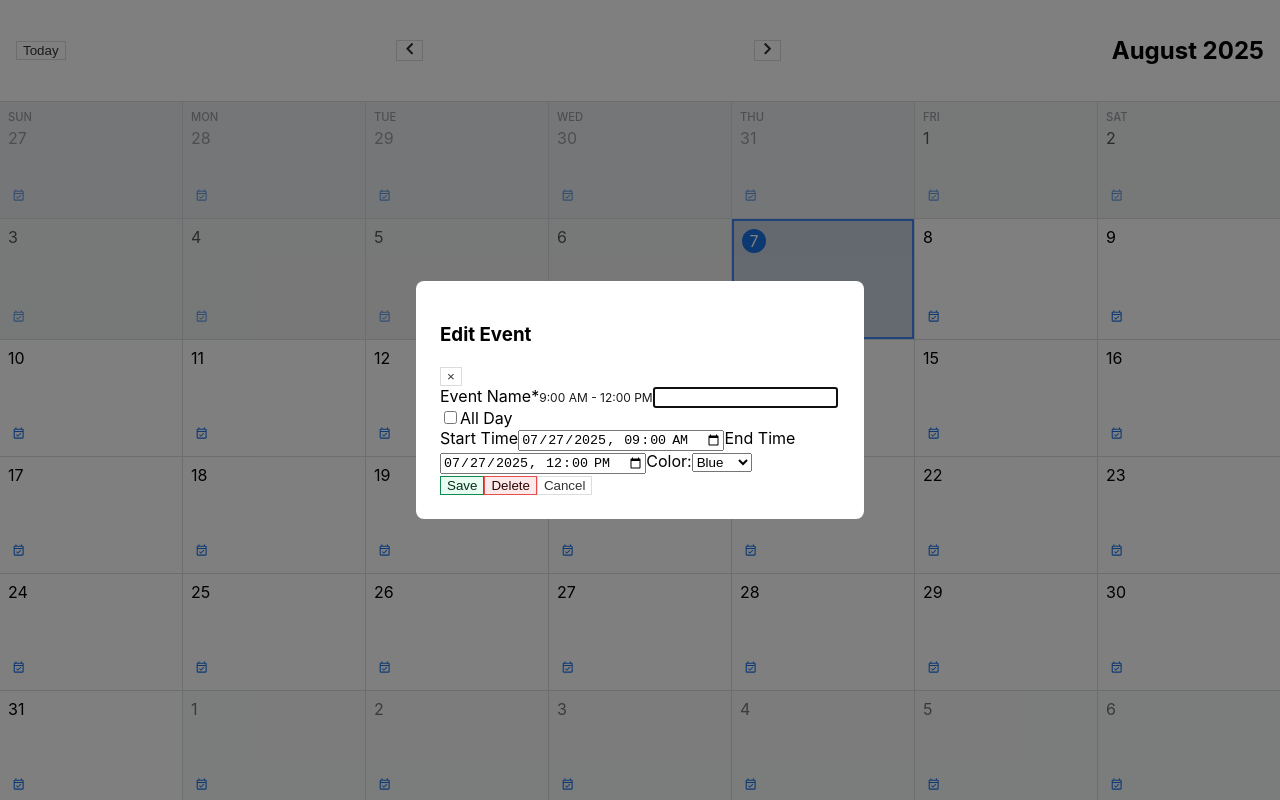
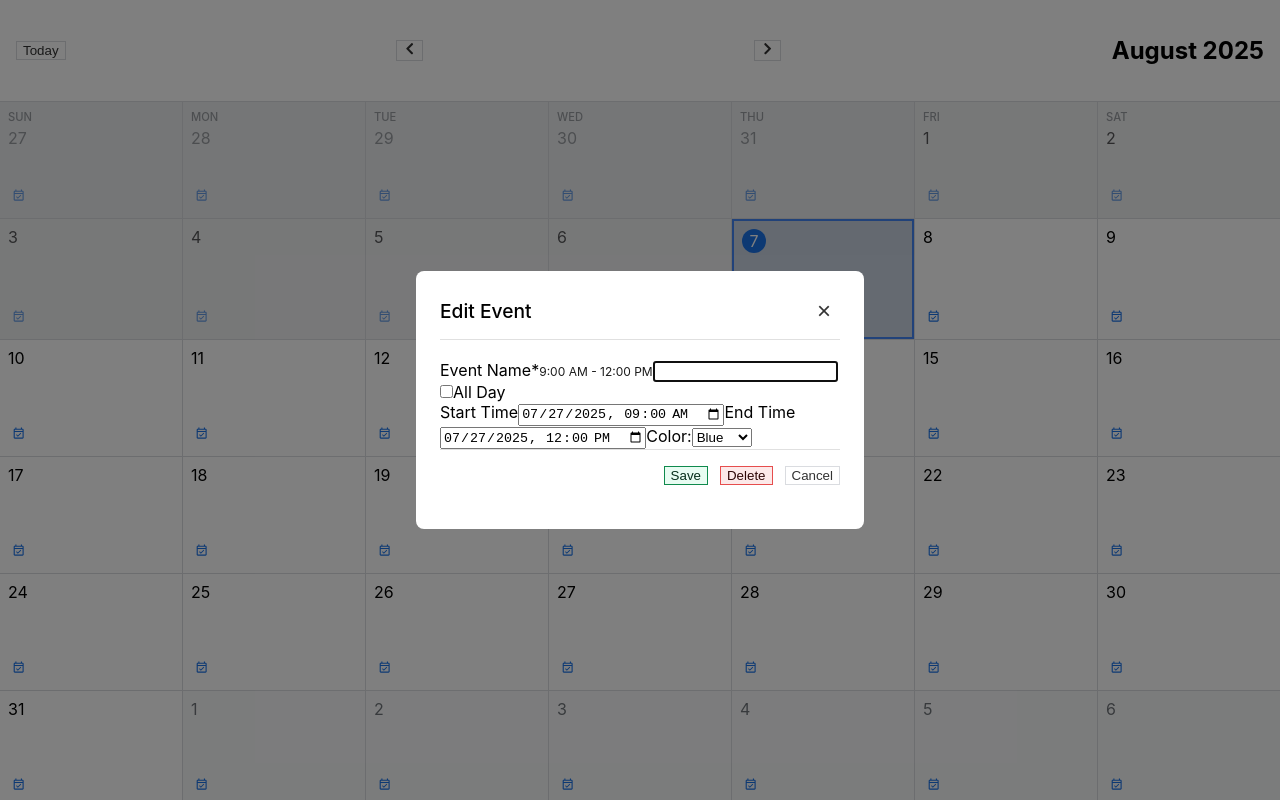
Before and after one commit to SantiagoYanezFerreiro/google-calendar-clone, a React (Vite) app: page / in a window 1280 px wide. Both pictures are taken after a click on the button 18 px from the left and 197 px from the top of the page. Built offline with nearby package versions, Linux system fonts and the light colour scheme.

Commit message:
added required styles to match screenshots from the project

```diff
--- a/src/components/EventModal.tsx
+++ b/src/components/EventModal.tsx
@@ -1,4 +1,4 @@
-import React, { useState, useEffect, useRef } from "react";
+import React, { useState, useEffect, useRef, useCallback } from "react";
 import { EventType } from "../types/eventTypes";
 import "../styles.css";
 import { format } from "date-fns";
@@ -39,6 +39,14 @@ const EventModal: React.FC<EventModalProps> = ({
     color: event?.color || "hsl(200, 80%, 50%)",
     allDay: event?.allDay ?? false,
   });
+
+  const handleClose = useCallback(() => {
+    setIsClosing(true);
+    const timeout = setTimeout(() => {
+      onClose();
+    }, 300);
+    return () => clearTimeout(timeout);
+  }, [onClose]);
 
   useEffect(() => {
     if (!event) {
@@ -89,7 +97,7 @@ const EventModal: React.FC<EventModalProps> = ({
 
     window.addEventListener("keydown", handleEsc);
     return () => window.removeEventListener("keydown", handleEsc);
-  }, []);
+  }, [handleClose]);
 
   useEffect(() => {
     const handleTabKey = (e: KeyboardEvent) => {
@@ -192,14 +200,6 @@ const EventModal: React.FC<EventModalProps> = ({
     onClose();
   };
 
-  const handleClose = () => {
-    setIsClosing(true);
-    const timeout = setTimeout(() => {
-      onClose();
-    }, 300);
-    return () => clearTimeout(timeout);
-  };
-
   const formatDisplayTime = (time: string) => {
     try {
       return format(new Date(time), "h:mm a").toUpperCase();
@@ -225,7 +225,10 @@ const EventModal: React.FC<EventModalProps> = ({
         }}
       >
         <div className="modal-header">
-          <h3>{event ? "Edit Event" : "Add Event"}</h3>
+          <h3 className="modal-date-header">
+            {event ? "Edit Event" : "Add Event"}
+            {}
+          </h3>
           <button
             type="button"
             onClick={handleClose}
--- a/src/styles.css
+++ b/src/styles.css
@@ -180,19 +180,258 @@ button:hover {
   overflow-y: auto;
 }
 
+.modal-header {
+  display: flex;
+  justify-content: space-between;
+  align-items: center;
+  margin-bottom: 20px;
+  border-bottom: 1px solid #e0e0e0;
+  padding-bottom: 12px;
+}
+
+.modal-body-overflow {
+  max-height: 300px;
+  overflow-y: auto;
+  border: 1px solid #e0e0e0;
+  border-radius: 4px;
+}
+
+.modal-date-header {
+  margin: 0;
+  font-size: 1.2rem;
+  font-weight: 500;
+}
+
+.modal-body {
+  margin-bottom: 20px;
+}
+
 .modal-body-overflow {
   max-height: 300px;
   overflow-y: auto;
 }
 
+.form-field {
+  margin-bottom: 16px;
+}
+
+.form-field label {
+  display: block;
+  margin-bottom: 6px;
+  font-weight: 500;
+  color: #333;
+}
+
+.form-field input[type="text"],
+.form-field input[type="datetime-local"] {
+  width: 100%;
+  padding: 8px 12px;
+  border: 1px solid #dadce0;
+  border-radius: 4px;
+  font-size: 14px;
+}
+
+.form-field input[type="text"]:focus,
+.form-field input[type="datetime-local"]:focus {
+  outline: none;
+  border-color: #1a73e8;
+  box-shadow: 0 0 0 2px rgba(26, 115, 232, 0.2);
+}
+
+.all-day-container {
+  display: flex;
+  align-items: center;
+  gap: 8px;
+}
+
+.all-day-container input[type="checkbox"] {
+  margin: 0;
+}
+
+.time-fields {
+  display: flex;
+  gap: 12px;
+}
+
+.time-fields .form-field {
+  flex: 1;
+}
+
+/* Color Picker Styling */
+.color-picker {
+  margin-top: 6px;
+}
+
+.color-options {
+  display: flex;
+  gap: 8px;
+  flex-wrap: wrap;
+}
+
+.color-option {
+  width: 32px;
+  height: 32px;
+  border-radius: 50%;
+  border: 2px solid transparent;
+  cursor: pointer;
+  transition: border-color 0.2s ease;
+}
+
+.color-option:hover {
+  border-color: #333;
+}
+
+.color-option.selected {
+  border-color: #1a73e8;
+  box-shadow: 0 0 0 2px rgba(26, 115, 232, 0.3);
+}
+
+/* Modal Footer */
+.modal-footer {
+  display: flex;
+  justify-content: flex-end;
+  gap: 12px;
+  padding-top: 16px;
+  border-top: 1px solid #e0e0e0;
+}
+
+.btn-secondary,
+.btn-delete,
+.btn-primary {
+  padding: 8px 16px;
+  border-radius: 4px;
+  font-size: 14px;
+  font-weight: 500;
+  cursor: pointer;
+  border: 1px solid;
+  transition: background-color 0.2s ease;
+}
+
+.btn-secondary {
+  background: white;
+  color: #333;
+  border-color: #dadce0;
+}
+
+.btn-secondary:hover {
+  background: #f1f3f4;
+}
+
+.btn-delete {
+  background: hsl(0, 75%, 95%);
+  color: hsl(0, 75%, 10%);
+  border-color: hsl(0, 75%, 60%);
+}
+
+.btn-delete:hover {
+  background: hsl(0, 75%, 90%);
+}
+
+.btn-primary {
+  background: #1a73e8;
+  color: white;
+  border-color: #1a73e8;
+}
+
+.btn-primary:hover {
+  background: #1557b0;
+}
+
+.btn-primary:disabled,
+.btn-secondary:disabled,
+.btn-delete:disabled {
+  opacity: 0.6;
+  cursor: not-allowed;
+}
+
+.error-message {
+  background: #fce8e6;
+  color: #d93025;
+  padding: 8px 12px;
+  border-radius: 4px;
+  font-size: 14px;
+  margin-top: 8px;
+}
+
+/* Modal Animation */
+.modal {
+  animation: modalFadeIn 0.3s ease-out;
+}
+
+.modal-closing {
+  animation: modalFadeOut 0.3s ease-out;
+}
+
+@keyframes modalFadeIn {
+  from {
+    opacity: 0;
+    transform: scale(0.9);
+  }
+  to {
+    opacity: 1;
+    transform: scale(1);
+  }
+}
+
+@keyframes modalFadeOut {
+  from {
+    opacity: 1;
+    transform: scale(1);
+  }
+  to {
+    opacity: 0;
+    transform: scale(0.9);
+  }
+}
+
 .overflow-event {
-  padding: 8px;
+  padding: 12px;
   border-bottom: 1px solid #eee;
   cursor: pointer;
+  transition: background-color 0.2s ease;
+}
+
+.overflow-event:last-child {
+  border-bottom: none;
 }
 
 .overflow-event:hover {
   background-color: #f5f5f5;
+}
+
+.overflow-event .event-name-time {
+  display: flex;
+  justify-content: space-between;
+  align-items: center;
+  margin: 0;
+}
+
+.overflow-event .event-name {
+  font-weight: 500;
+  color: #333;
+}
+
+.overflow-event .event-time {
+  color: #666;
+  font-size: 0.85rem;
+}
+
+.close-button {
+  background: none;
+  border: none;
+  font-size: 24px;
+  cursor: pointer;
+  padding: 0;
+  width: 32px;
+  height: 32px;
+  display: flex;
+  align-items: center;
+  justify-content: center;
+  border-radius: 50%;
+}
+
+.close-button:hover {
+  background-color: #f1f3f4;
 }
 
 .overflow-button {
```
